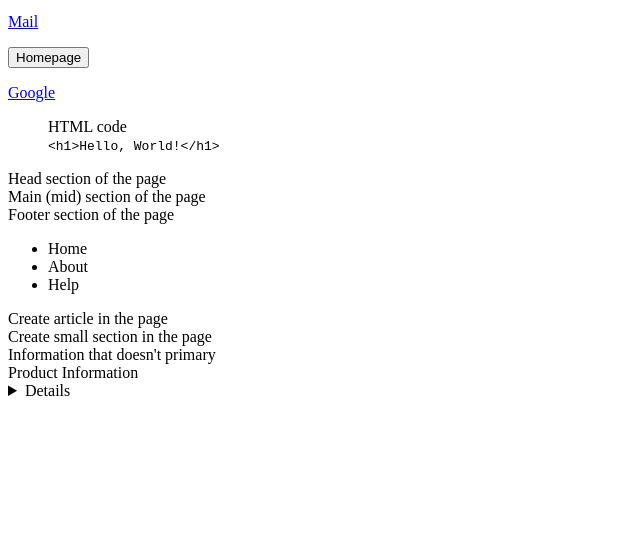
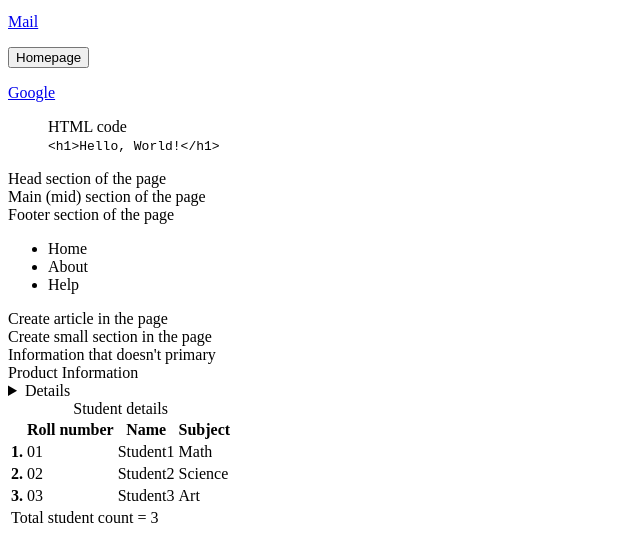
Before and after one commit to bebrijesh/HTML, a plain HTML site: page index.html in a window 1280 px wide. Shown: the part 1645-2183 px from the top of the page, without its empty margins (0-640 px from the left). Before the commit the page ends 2053 px from the top, so only its background shows below. Drawn offline with Linux system fonts and the light colour scheme.

Commit message:
add: table

```diff
--- a/index.html
+++ b/index.html
@@ -159,5 +159,47 @@
 
     <!-- Detail tag (Toggle mode) -->
     <details>Use of detailing</details>
+
+    <!-- Table -->
+
+    <table>
+      <caption>
+        Student details
+      </caption>
+      <thead>
+        <tr>
+          <th>&nbsp;</th>
+          <th>Roll number</th>
+          <th>Name</th>
+          <th>Subject</th>
+        </tr>
+      </thead>
+      <tbody>
+        <tr>
+          <th>1.</th>
+          <td>01</td>
+          <td>Student1</td>
+          <td>Math</td>
+        </tr>
+        <tr>
+          <th>2.</th>
+          <td>02</td>
+          <td>Student2</td>
+          <td>Science</td>
+        </tr>
+        <tr>
+          <th>3.</th>
+          <td>03</td>
+          <td>Student3</td>
+          <td rowspan="2">Art</td>
+        </tr>
+        </tr>
+      </tbody>
+      <tfoot>
+        <tr>
+          <td colspan="3">Total student count = 3</td>
+        </tr>
+      </tfoot>
+    </table>
   </body>
 </html>
```
